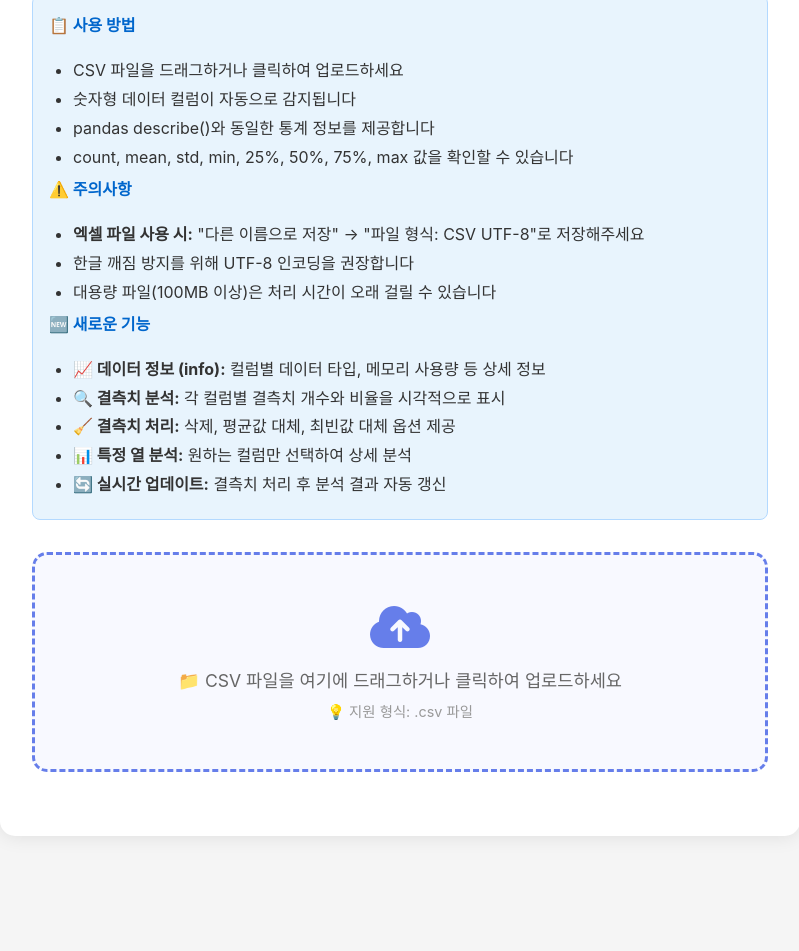
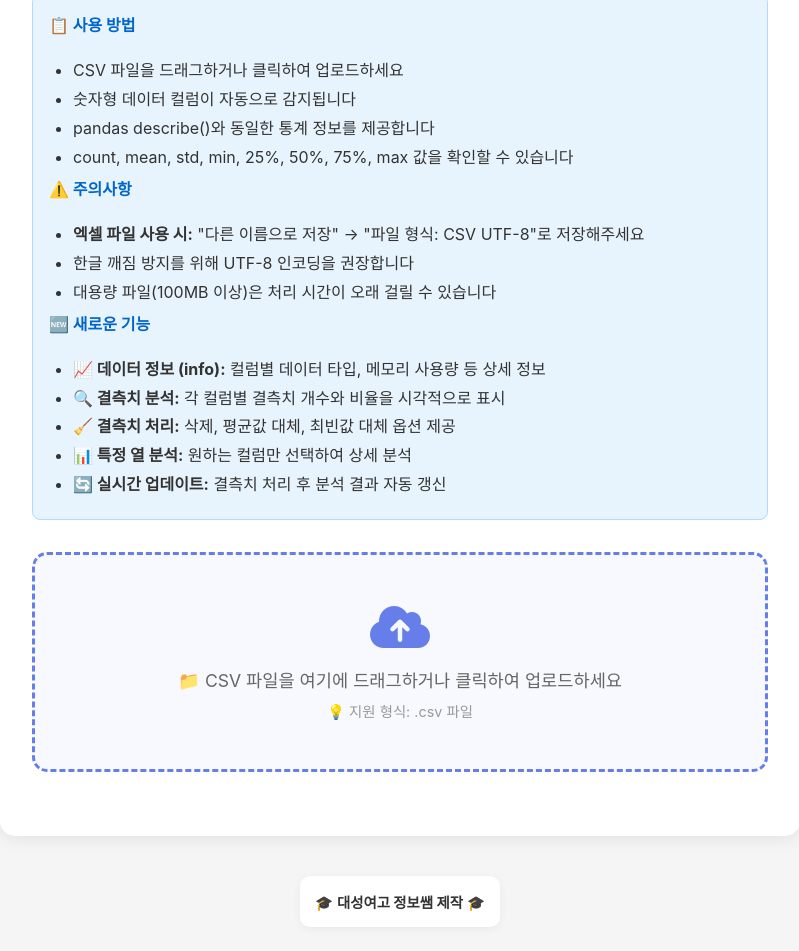
Before and after one commit to sweet1203/pandas, a plain HTML site: page index.html in a window 1280 px wide. Shown: the part 199-1150 px from the top of the page, without its empty margins (240-1039 px from the left). Before the commit the page ends 1055 px from the top, so only its background shows below. Drawn offline with nearby package versions, Linux system fonts and the light colour scheme.

Commit message:
제작자추가

```diff
--- a/index.html
+++ b/index.html
@@ -267,6 +267,15 @@
       </div>
 
       <div id="analysisResult" class="analysis-result"></div>
+    </div>
+  </div>
+
+  <!-- 제작자 정보 -->
+  <div style="text-align: center; padding: 20px; margin-top: 20px; color: #666; font-size: 0.9rem; font-family: -apple-system, BlinkMacSystemFont, 'Segoe UI', 'Malgun Gothic', '맑은 고딕', 'Noto Sans KR', sans-serif;">
+    <div style="background: white; padding: 15px; border-radius: 10px; box-shadow: 0 2px 10px rgba(0,0,0,0.05); display: inline-block;">
+      <span style="color: #667eea;">🎓</span>
+      <strong style="color: #333;">대성여고 정보쌤 제작</strong>
+      <span style="color: #667eea;">🎓</span>
     </div>
   </div>
 
```
